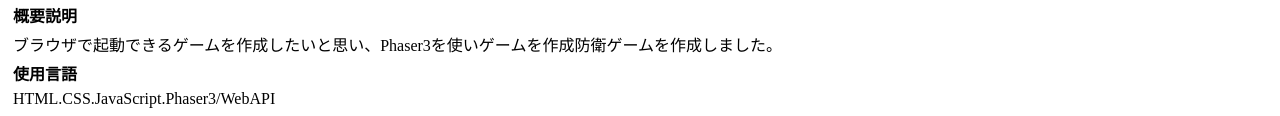
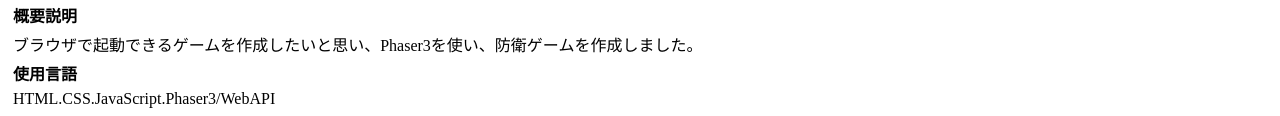
Before and after one commit to keisuke0727/portfolio, a plain HTML site: page index.html in a window 1280 px wide. Shown: the part 2991-3107 px from the top of the page. Drawn offline with Linux system fonts and the light colour scheme.

Commit message:
Add files via upload

```diff
--- a/index.html
+++ b/index.html
@@ -54,7 +54,7 @@
         <h4>URL</h4>
         <a href="https://keisuke0727.github.io/">github</a>
         <h4>概要説明</h4>
-        <p>ブラウザで起動できるゲームを作成したいと思い、Phaser3を使いゲームを作成防衛ゲームを作成しました。</p>
+        <p>ブラウザで起動できるゲームを作成したいと思い、Phaser3を使い、防衛ゲームを作成しました。</p>
         <h4>使用言語</h4>
         <p>HTML.CSS.JavaScript.Phaser3/WebAPI</p>
         <P>選定理由:2Dゲームエンジンを選ぶ際にJavascriptで使える言語、人気なゲームエンジンということでPhaser3を選択しました。</P>
```
